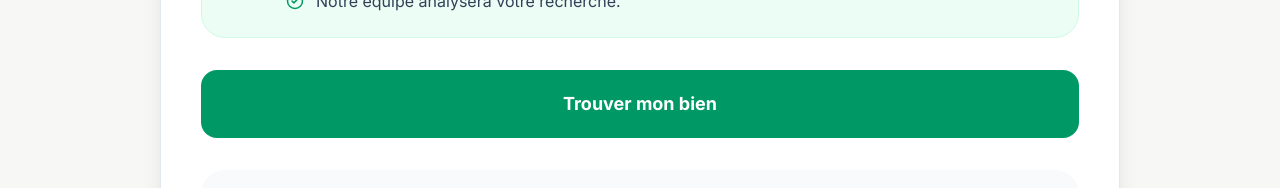
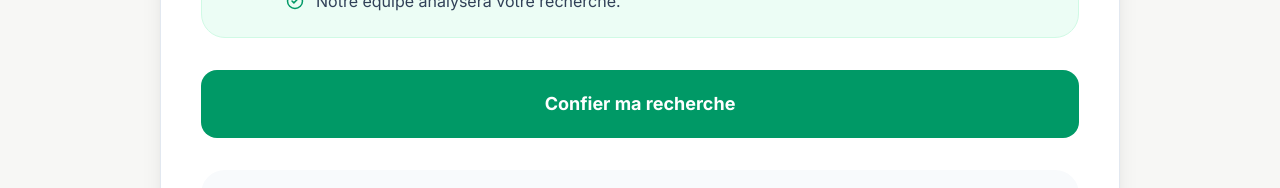
Before and after one commit to immobilierfiabletogo/AURAX, a Next.js app: page /demandes in a window 1280 px wide. Shown: the part 1371-1559 px from the top of the page. Built offline with nearby package versions, Linux system fonts and the light colour scheme; no server answers.

Commit message:
Refonte bouton

```diff
--- a/components/requests/RequestForm.tsx
+++ b/components/requests/RequestForm.tsx
@@ -271,7 +271,7 @@ Merci de m'accompagner dans ma recherche.`
         >
           {loading
             ? 'Envoi en cours...'
-            : 'Trouver mon bien'}
+            : 'Confier ma recherche'}
         </button>
 
         <div className="rounded-3xl bg-slate-50 p-6">
```
